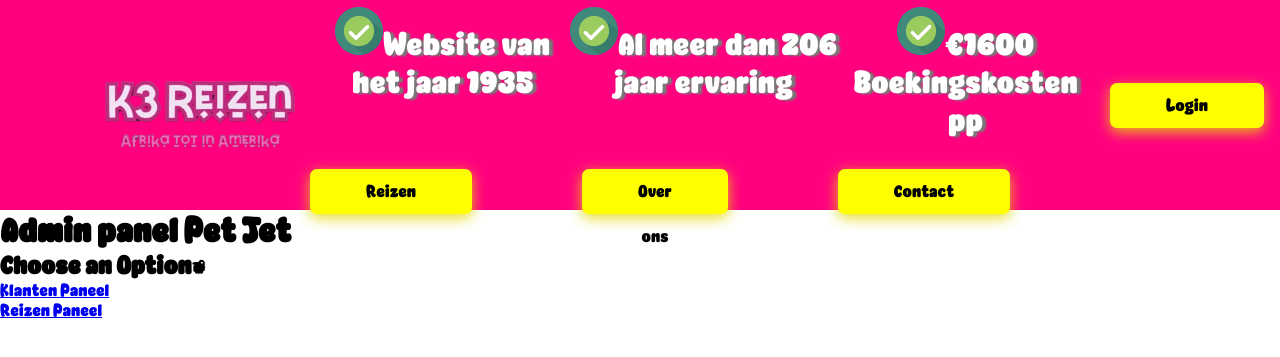
After one commit to Roexoe/Webaap2, a PHP site: page /adminpanel.php in a window 1280 px wide. The commit adds this page. Shown: the top 357 px of the page. Run offline with PHP 8.4, Linux system fonts and the light colour scheme.

Commit message:
Apart paneeltje gemaakt om te kunnen kiezen tussen 2 en ook delete.php werkend gemaakt voor beide beide panelen.

```diff
--- /dev/null
+++ b/html/adminpanel.php
@@ -0,0 +1,20 @@
+<?php
+include_once("header.php")
+?>
+
+<!DOCTYPE html>
+<html lang="en">
+<head>
+    <meta charset="UTF-8">
+    <meta name="viewport" content="width=device-width, initial-scale=1.0">
+    <title>Admin Panel</title>
+</head>
+<body>
+    <h1>Admin panel Pet Jet</h1>
+    <h2>Choose an Option:</h2>
+    <ul>
+        <li><a href="adminpanelklanten.php">Klanten Paneel</a></li>
+        <li><a href="adminpanelreizen.php">Reizen Paneel</a></li>
+    </ul>
+</body>
+</html>
--- a/html/adminpanelreizen.php
+++ b/html/adminpanelreizen.php
@@ -15,10 +15,11 @@ include_once("header.php");
 <head>
     <meta charset="UTF-8">
     <meta name="viewport" content="width=device-width, initial-scale=1.0">
-    <title>Edit Reizen</title>
-    <link rel="stylesheet" type="text/css" href="../styling/style.css">
+    <title>Reizen Paneel</title>
 </head>
 <body>
+    <h1>Reizen Paneel</h1>
+    <a href="adminpanel.php">Terug naar Keuze Paneel</a>
 <div>
     <button class="button" type="button" onclick="location.href='add.php';">Voeg een Reis toe</button>
     <h1>Welkom op het admin paneel van K3 Reizen !</h1>
```
Also changed, not shown: html/adminpanelklanten.php (+5 -4 lines), html/delete.php (+18 -4 lines).
